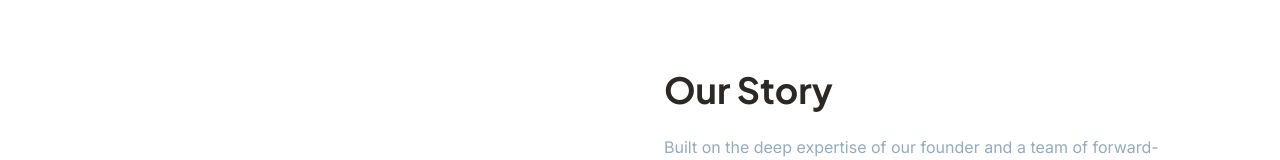
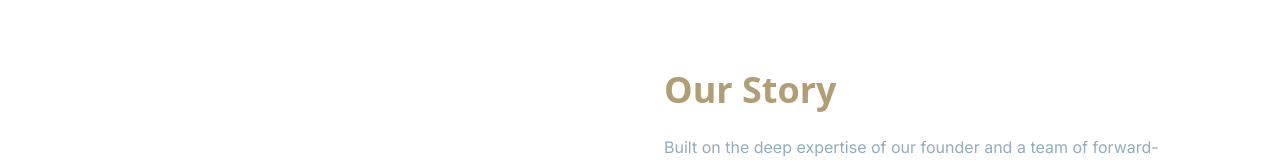
Before and after one commit to muheezokunade/teamworksafe, a Next.js app: page /about in a window 1280 px wide. Shown: the part 550-710 px from the top of the page. Built offline with nearby package versions, Linux system fonts and the light colour scheme.

Commit message:
Update Our Story heading font styling
- Apply custom font family with Plus Jakarta Sans
- Set specific font size to 36px
- Use font weight 700 (bold)
- Set line height to 40px
- Apply custom color rgb(177, 158, 119) for accent styling

```diff
--- a/app/about/page.tsx
+++ b/app/about/page.tsx
@@ -84,7 +84,13 @@ export default function AboutPage() {
               />
             </div>
             <div>
-              <h2 className="font-heading font-bold text-3xl md:text-4xl text-text mb-6 leading-heading">
+              <h2 className="font-heading font-bold text-4xl mb-6 leading-tight" style={{
+                fontFamily: '__Plus_Jakarta_Sans_646807, __Plus_Jakarta_Sans_Fallback_646807, system-ui, sans-serif',
+                fontSize: '36px',
+                fontWeight: 700,
+                lineHeight: '40px',
+                color: 'rgb(177, 158, 119)'
+              }}>
                 Our Story
               </h2>
               <div className="space-y-4 text-muted leading-body">
```
